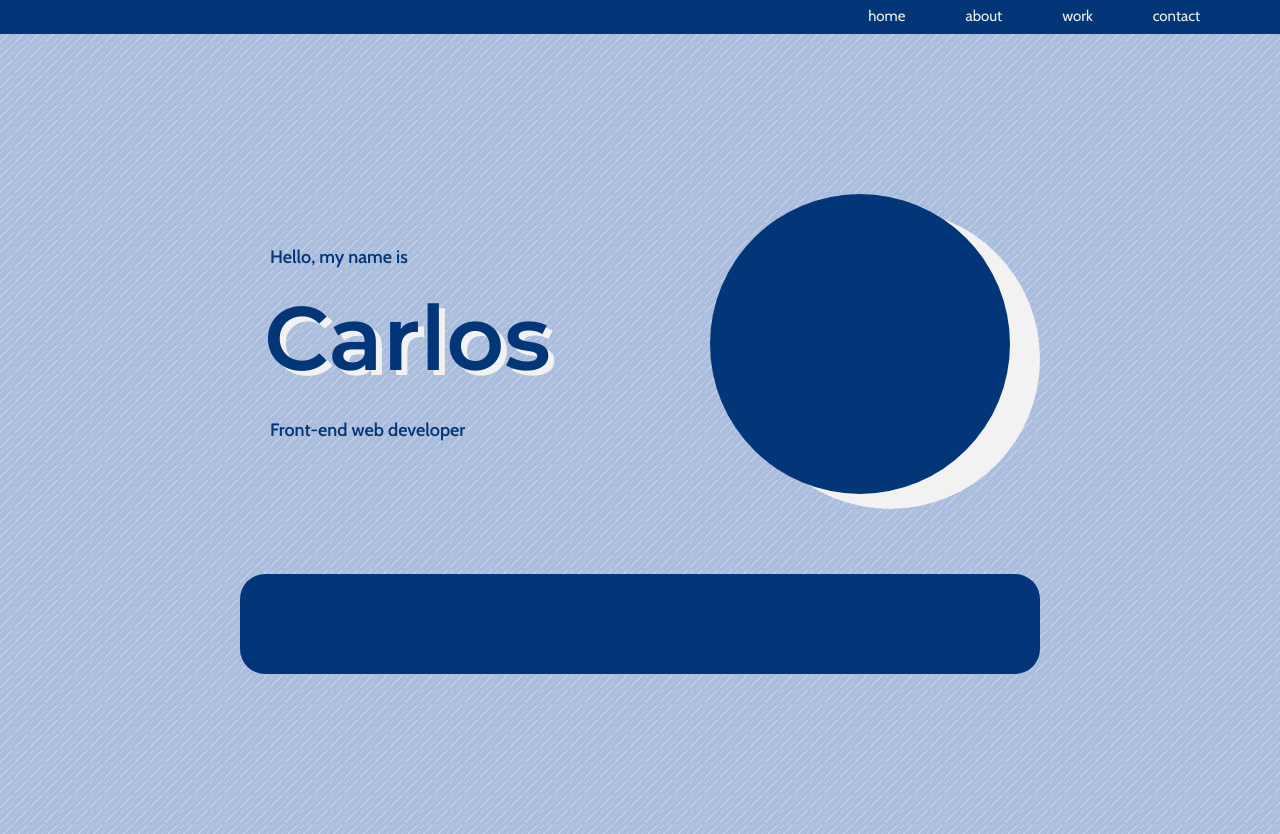
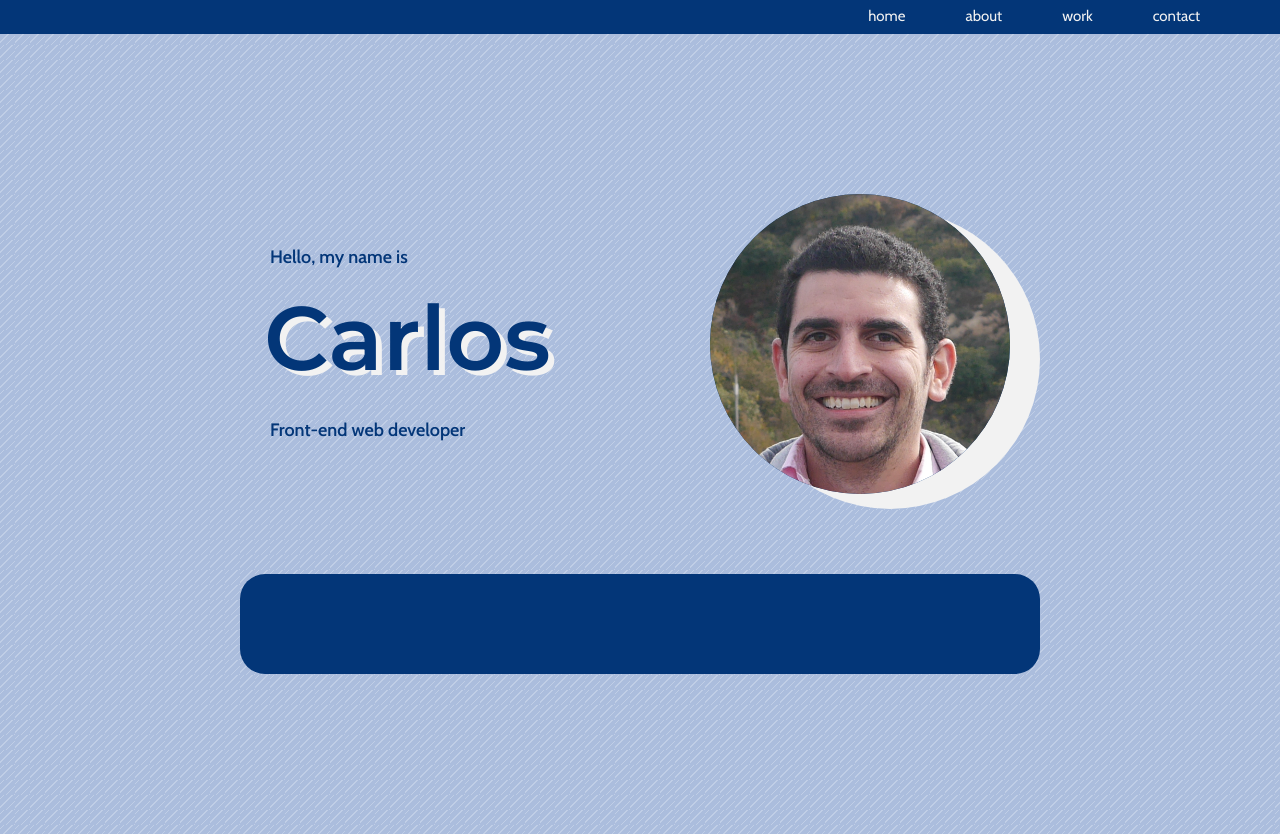
Before and after one commit to casalgado/carsalhaz, a Vue app: page / in a window 1280 px wide. Built offline with nearby package versions, Linux system fonts and the light colour scheme.

Commit message:
profile image

```diff
--- a/src/views/HomeView.vue
+++ b/src/views/HomeView.vue
@@ -6,7 +6,7 @@
         <h1 class="hero">Carlos</h1>
         <p>Front-end web developer</p>
       </div>
-      <div class="image"></div>
+      <div class="image-cont"><img src="../assets/face.png" alt="" /></div>
       <div class="call-to-action"></div>
     </section>
   </div>
@@ -19,7 +19,7 @@
 };
 </script>
 
-<style>
+<style scoped>
 /* the container is a grid element in order to center the section element */
 .container {
   display: grid;
@@ -58,13 +58,18 @@
   margin: 0;
 }
 
-.image {
+.image-cont {
   justify-self: center;
   width: 300px;
   height: 300px;
   border-radius: 999px;
   background: var(--color-background-dark);
   box-shadow: 30px 15px var(--color-text-light);
+  overflow: hidden;
+}
+
+.image-cont img {
+  width: 100%;
 }
 
 .call-to-action {
```
Also changed, not shown: src/assets/face.png (added).
